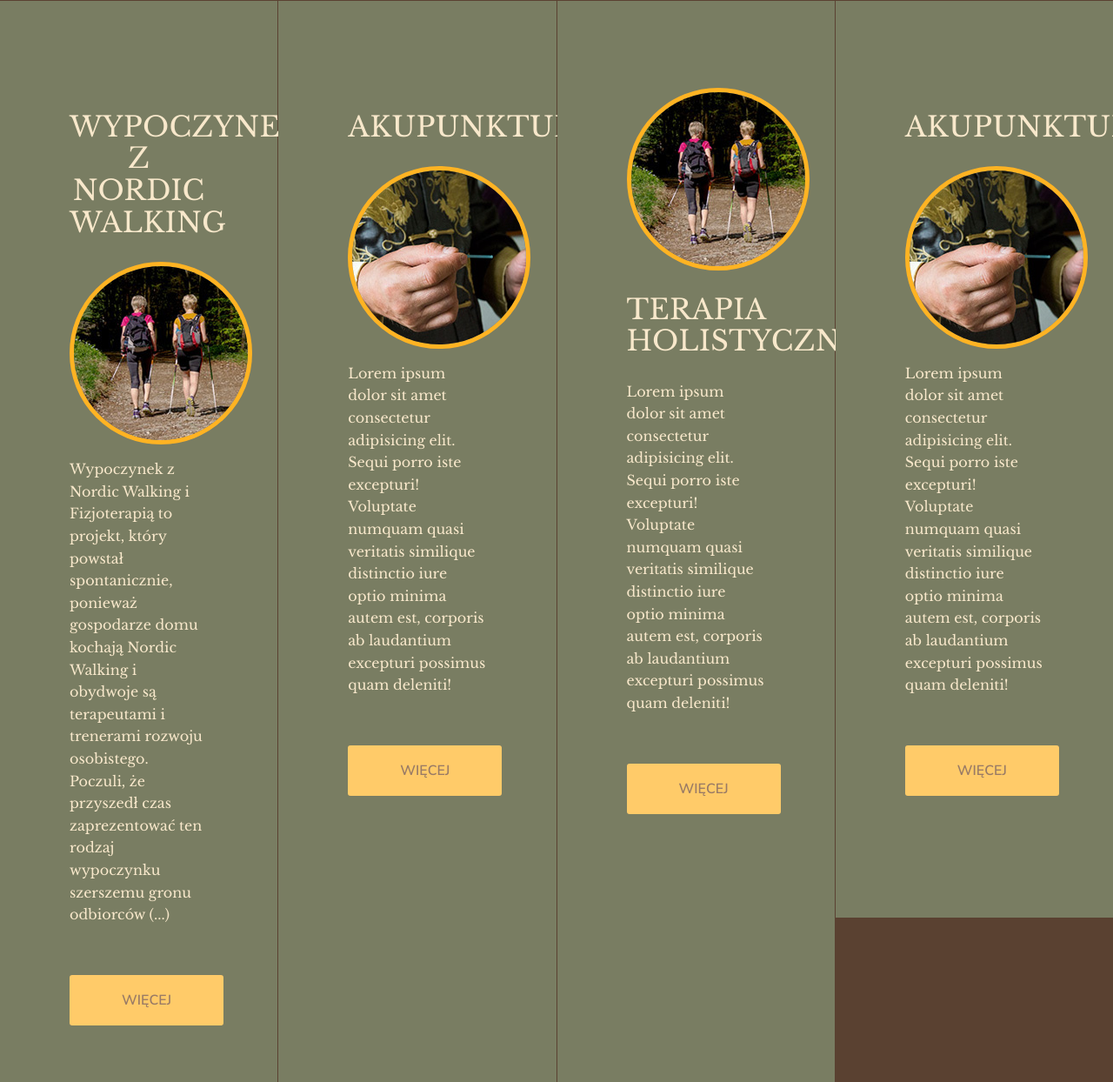
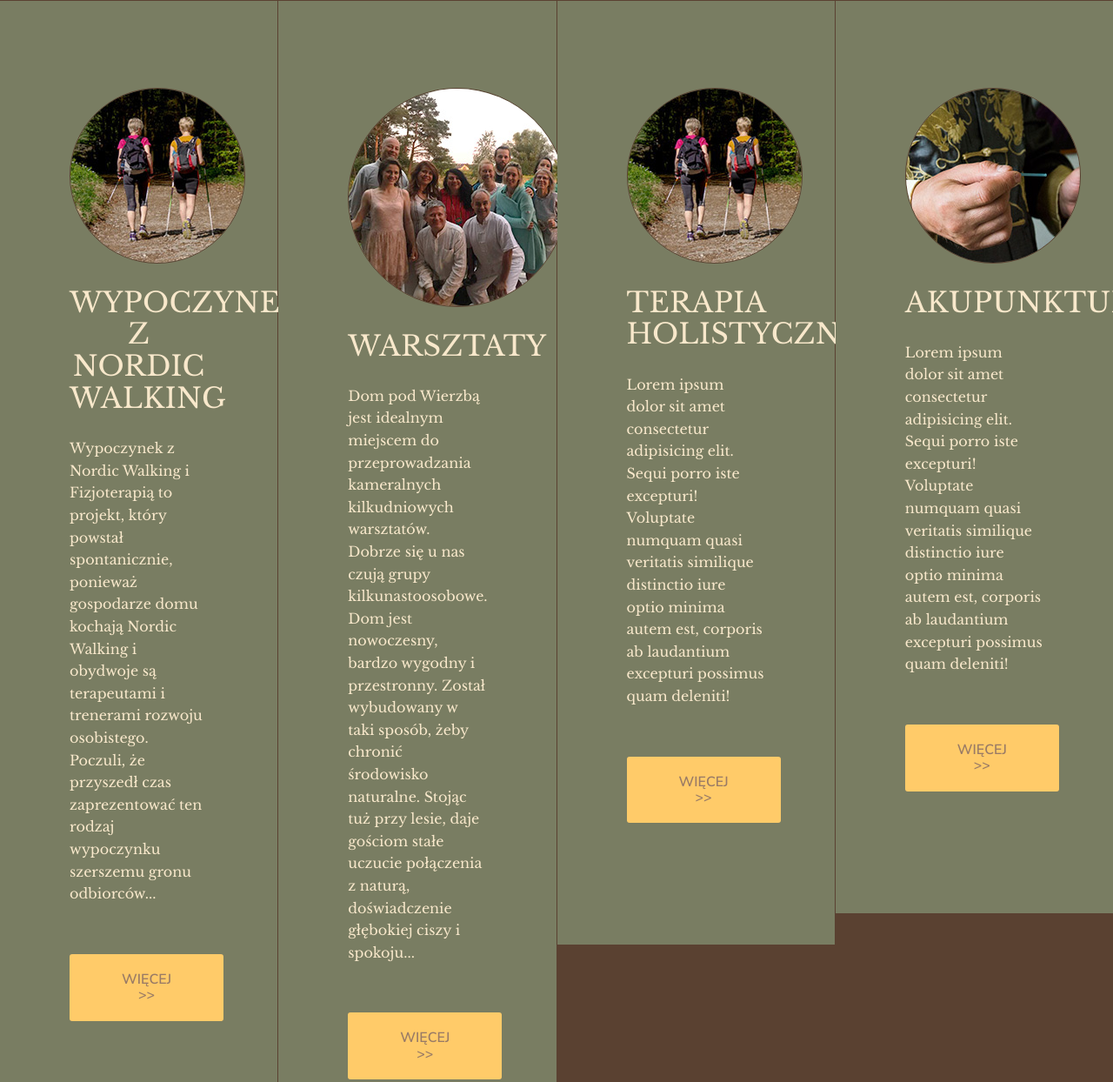
Before and after one commit to Michal-Rudy/dom-pod-wierzba-website, a website: page index.html in a window 1280 px wide. Shown: the part 800-2044 px from the top of the page at 87% size. Drawn offline with nearby package versions, Linux system fonts and the light colour scheme.

Commit message:
offer section adjust

```diff
--- a/index.html
+++ b/index.html
@@ -93,49 +93,53 @@
         </section>
 
         <section class="offer">
+          <a href="nordic-walking.html">
             <article class="offer-article">
               <header class="offer-article__header">
-              <h2 class="offer-article__heading">
-                Wypoczynek z Nordic Walking
-              </h2>
                 <img
                   class="offer-article__thumb"
                   src="images/oferta-glowna-nordic-walking.jpg"
                   alt="Nordic Walking w Domu Pod Wierzbą"
                 />
+                <h2 class="offer-article__heading">
+                  Wypoczynek z Nordic Walking
+                </h2>
               </header>
               <p class="offer-article__text">
                 Wypoczynek z Nordic Walking i Fizjoterapią to projekt, który
                 powstał spontanicznie, ponieważ gospodarze domu kochają Nordic
-              Walking i obydwoje są terapeutami i trenerami rozwoju osobistego.
-              Poczuli, że przyszedł czas zaprezentować ten rodzaj wypoczynku
-              szerszemu gronu odbiorców (...)
+                Walking i obydwoje są terapeutami i trenerami rozwoju
+                osobistego. Poczuli, że przyszedł czas zaprezentować ten rodzaj
+                wypoczynku szerszemu gronu odbiorców...
               </p>
-            <a href="nordic-walking.html"
-              ><button class="offer-article__button">więcej</button></a
-            >
+              <button class="offer-article__button">więcej >></button>
             </article>
+          </a>
 
+          <a href="warsztaty.html">
             <article class="offer-article">
               <header class="offer-article__header">
-              <h2 class="offer-article__heading">Akupunktura</h2>
                 <img
                   class="offer-article__thumb"
-                src="images/oferta-glowna-akupunktura.jpg"
-                alt="Akupunktura w Domu Pod Wierzbą"
+                  src="images/o-domu-grupa-warsztatowa-dom-pod-wierzba.jpg"
+                  alt="Warsztaty w domu pod Wierzbą"
                 />
+                <h2 class="offer-article__heading">Warsztaty</h2>
               </header>
               <p class="offer-article__text">
-              Lorem ipsum dolor sit amet consectetur adipisicing elit. Sequi
-              porro iste excepturi! Voluptate numquam quasi veritatis similique
-              distinctio iure optio minima autem est, corporis ab laudantium
-              excepturi possimus quam deleniti!
+                Dom pod Wierzbą jest idealnym miejscem do przeprowadzania
+                kameralnych kilkudniowych warsztatów. Dobrze się u nas czują
+                grupy kilkunastoosobowe. Dom jest nowoczesny, bardzo wygodny i
+                przestronny. Został wybudowany w taki sposób, żeby chronić
+                środowisko naturalne. Stojąc tuż przy lesie, daje gościom stałe
+                uczucie połączenia z naturą, doświadczenie głębokiej ciszy i
+                spokoju...
               </p>
-            <a href="akupunktura.php"
-              ><button class="offer-article__button">więcej</button></a
-            >
+              <button class="offer-article__button">więcej >></button>
             </article>
+          </a>
 
+          <a href="akupunktura.php">
             <article class="offer-article">
               <header class="offer-article__header">
                 <img
@@ -147,30 +151,32 @@
               </header>
               <p class="offer-article__text">
                 Lorem ipsum dolor sit amet consectetur adipisicing elit. Sequi
-              porro iste excepturi! Voluptate numquam quasi veritatis similique
-              distinctio iure optio minima autem est, corporis ab laudantium
-              excepturi possimus quam deleniti!
+                porro iste excepturi! Voluptate numquam quasi veritatis
+                similique distinctio iure optio minima autem est, corporis ab
+                laudantium excepturi possimus quam deleniti!
               </p>
-            <button class="offer-article__button">więcej</button>
+              <button class="offer-article__button">więcej >></button>
             </article>
+          </a>
 
           <a href="akupunktura.php">
             <article class="offer-article">
               <header class="offer-article__header">
-                <h2 class="offer-article__heading">Akupunktura</h2>
                 <img
                   class="offer-article__thumb"
                   src="images/oferta-glowna-akupunktura.jpg"
                   alt="Akupunktura w Domu Pod Wierzbą"
                 />
+                <h2 class="offer-article__heading">Akupunktura</h2>
               </header>
+
               <p class="offer-article__text">
                 Lorem ipsum dolor sit amet consectetur adipisicing elit. Sequi
                 porro iste excepturi! Voluptate numquam quasi veritatis
                 similique distinctio iure optio minima autem est, corporis ab
                 laudantium excepturi possimus quam deleniti!
               </p>
-              <button class="offer-article__button">więcej</button>
+              <button class="offer-article__button">więcej >></button>
             </article>
           </a>
         </section>
--- a/scss/main.scss
+++ b/scss/main.scss
@@ -136,6 +136,7 @@ button:hover {
   background: $brown;
   opacity: 0.93;
   padding: 0 80px;
+  z-index: 10;
   -webkit-transition: all 0.4s ease;
   transition: all 0.4s ease;
 }
@@ -343,7 +344,7 @@ li {
   }
   &__thumb {
     border-radius: 50%;
-    border: 5px solid $happy-yellow;
+    border: 1px solid $brown;
   }
   &__text {
     color: $whiteyellow;
--- a/styles/style.css
+++ b/styles/style.css
@@ -176,6 +176,7 @@ button:hover {
   background: #5a4131;
   opacity: 0.93;
   padding: 0 80px;
+  z-index: 10;
   -webkit-transition: all 0.4s ease;
   transition: all 0.4s ease; }
 
@@ -380,7 +381,7 @@ li {
     color: #f8e8cb; }
   .offer-article__thumb {
     border-radius: 50%;
-    border: 5px solid #ffb323; }
+    border: 1px solid #5a4131; }
   .offer-article__text {
     color: #f8e8cb;
     text-align: left; }
```
Lines whose indentation alone changed are shown as unchanged.
